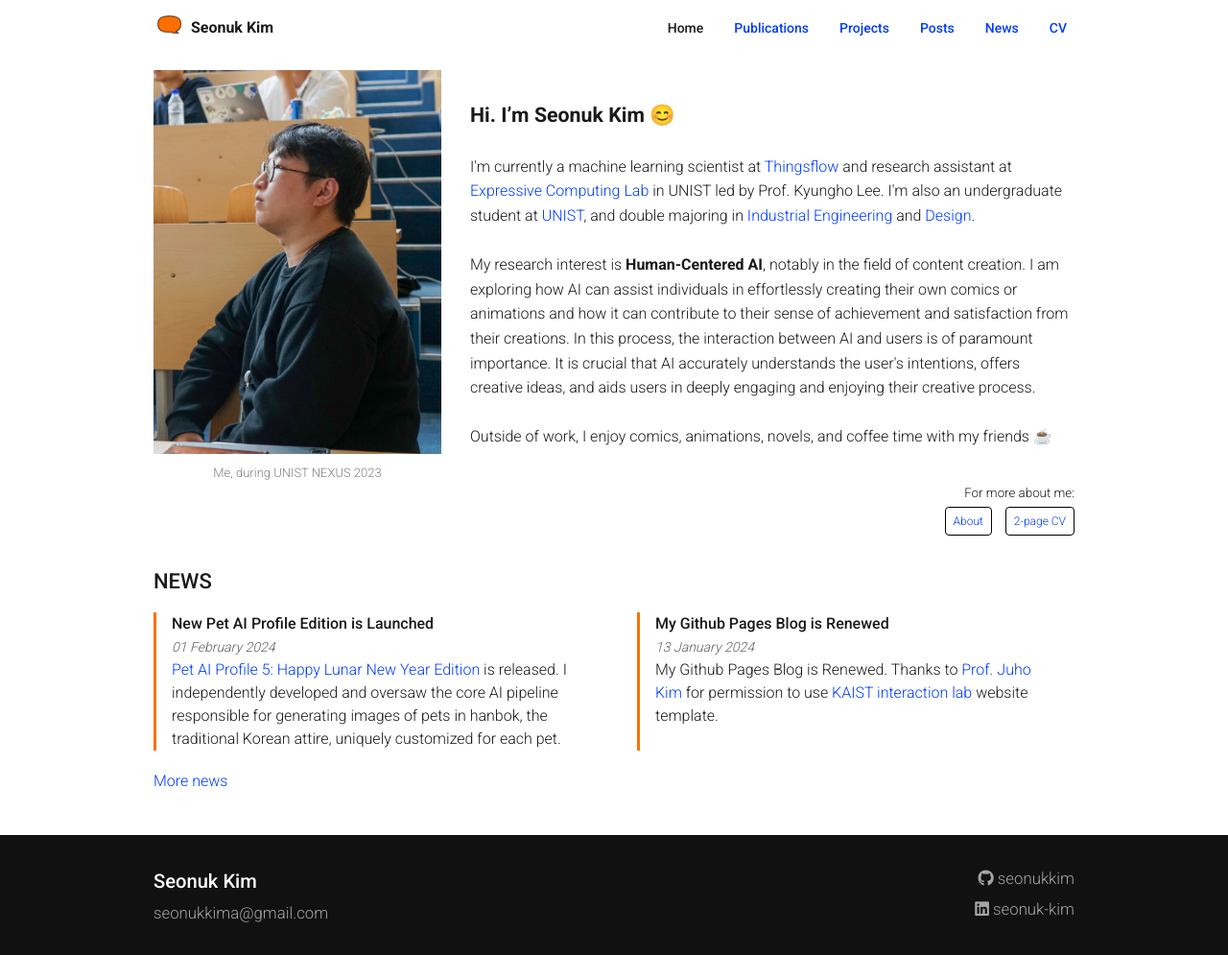
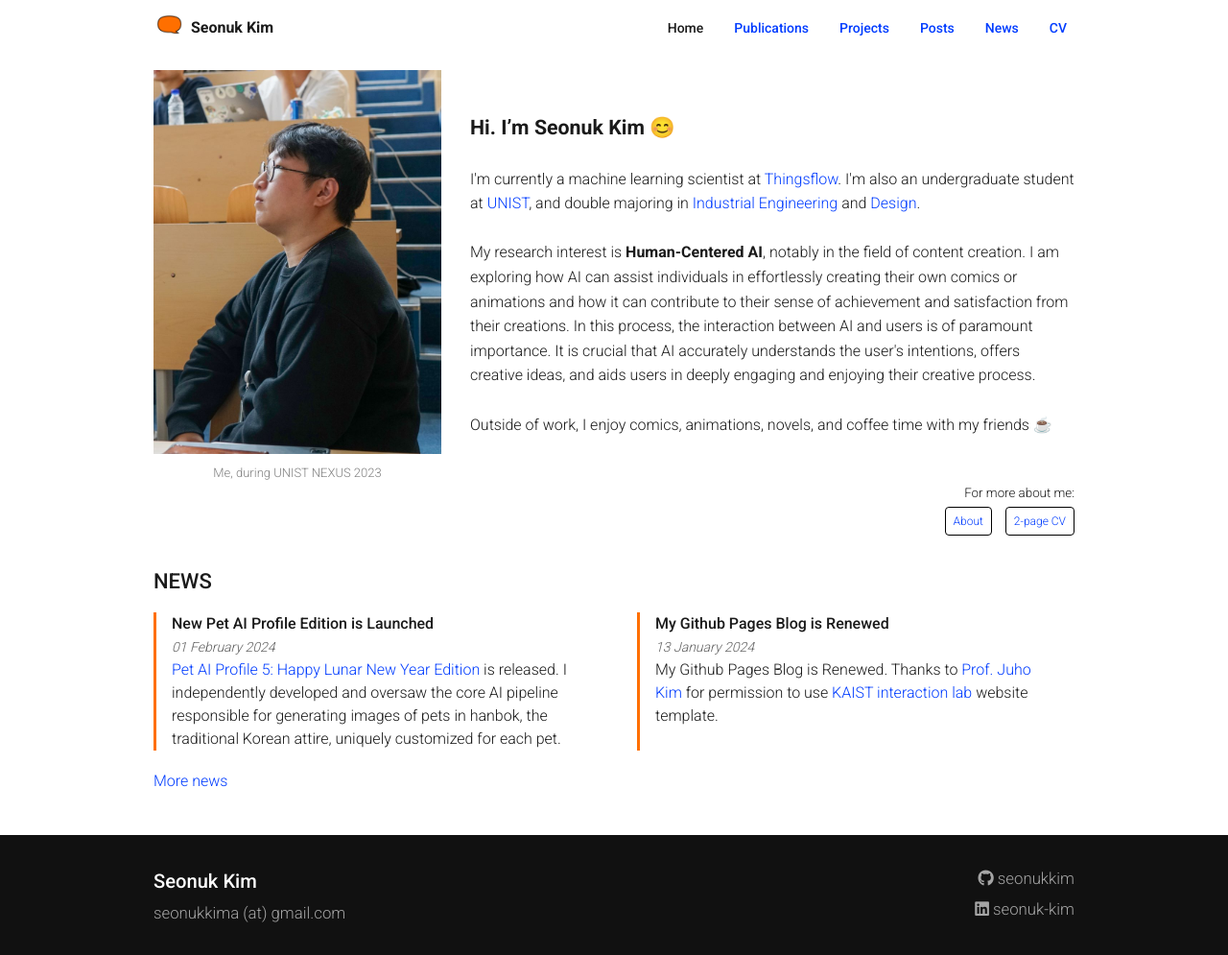
Before and after one commit to seonukkim/seonukkim.github.io, a Jekyll site: the page built from index.md, in a window 1280 px wide. Shown: the whole page at 96% size. Built offline with Jekyll 4.4.1, drawn with Linux system fonts in a browser that asks for light colours.

Commit message:
update: institution

```diff
--- a/_includes/footer.html
+++ b/_includes/footer.html
@@ -22,7 +22,7 @@
     <div class="footer-item">
       <h2>Seonuk Kim <a href="https://clustrmaps.com/site/1by5m" title="Visit tracker"></a></h2>
       <div class="spacing-div-5"></div>
-      <p><a href="mailto:seonukkima@gmail.com">seonukkima@gmail.com</a></p>
+      <p><a href="mailto:seonukkima@gmail.com">seonukkima (at) gmail.com</a></p>
     </div>
     <div class="footer-item">
 
--- a/_layouts/index.html
+++ b/_layouts/index.html
@@ -99,7 +99,7 @@ layout: default
   <p style="font-size: 10pt; line-height: 220%;">For more about me:</p>
   <div class="buttons">
     <a href="/cv" class="button">About</a>
-    <a href="\assets\cv\20240113_SeonukKim_EN_Resume.pdf" class="button">2-page CV</a>
+    <a href="\assets\cv\20240301_SeonukKim_EN_Resume.pdf" class="button">2-page CV</a>
   </div>
 </div>
 
--- a/index.md
+++ b/index.md
@@ -7,7 +7,7 @@ order: 1
 <span style="font-size: 16pt;"><b>Hi. I'm Seonuk Kim</b> 😊</span>
 
 <p style="font-size: 12pt; line-height: 160%;">
-  I'm currently a machine learning scientist at <a href="https://thingsflow.com/">Thingsflow</a> and research assistant at <a href="https://www.klee141.com/">Expressive Computing Lab</a> in UNIST led by Prof. Kyungho Lee. I'm also an undergraduate student at <a href="https://unist.ac.kr/">UNIST</a>, and double majoring in <a href="https://ie.unist.ac.kr/eng/">Industrial Engineering</a> and <a href="https://design.unist.ac.kr/">Design</a>.<br><br>
+  I'm currently a machine learning scientist at <a href="https://thingsflow.com/">Thingsflow</a>. I'm also an undergraduate student at <a href="https://unist.ac.kr/">UNIST</a>, and double majoring in <a href="https://ie.unist.ac.kr/eng/">Industrial Engineering</a> and <a href="https://design.unist.ac.kr/">Design</a>.<br><br>
   My research interest is <strong>Human-Centered AI</strong>, notably in the field of content creation. I am exploring how AI can assist individuals in effortlessly creating their own comics or animations and how it can contribute to their sense of achievement and satisfaction from their creations. In this process, the interaction between AI and users is of paramount importance. It is crucial that AI accurately understands the user's intentions, offers creative ideas, and aids users in deeply engaging and enjoying their creative process.<br><br>
   Outside of work, I enjoy comics, animations, novels, and coffee time with my friends ☕
 </p>
```
Also changed, not shown: cv.md (+5 -5 lines), 4 other files.
